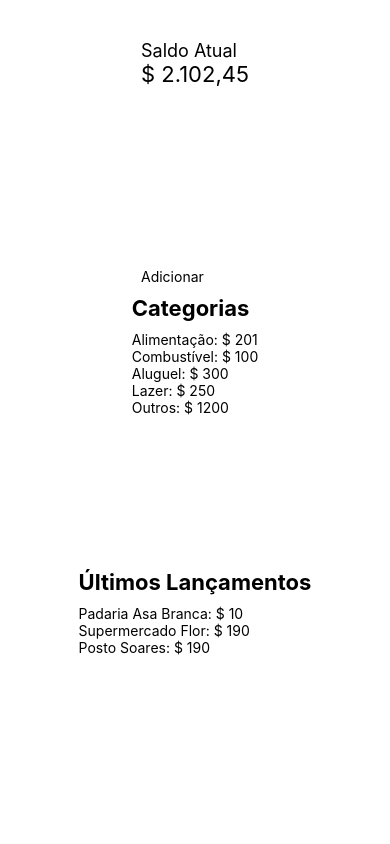
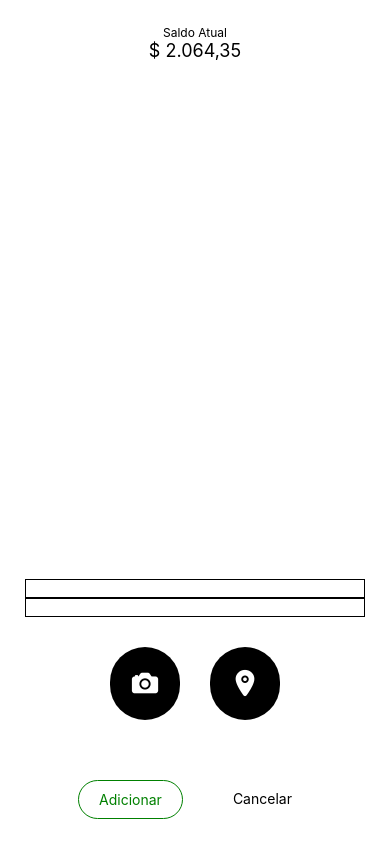
Before and after one commit to Cleyton-1995/SmartMoneyCSC, a React Native app: screen /NewEntry in a window 390 px wide. Built offline with nearby package versions, Linux system fonts and the light colour scheme.

Commit message:
feat: initialize NewEntry screen and your components structure

```diff
--- a/App.tsx
+++ b/App.tsx
@@ -1,11 +1,13 @@
 import { StatusBar } from 'expo-status-bar';
 import { StyleSheet, Text, View } from 'react-native';
 import { Main } from './src/screens/Main';
+import { NewEntry } from './src/screens/NewEntry';
 
 export default function App() {
   return (
     <View style={styles.container}>
-      <Main/>
+      {/* <Main/> */}
+      <NewEntry/>
       <StatusBar style="auto" />
     </View>
   );
@@ -14,8 +16,5 @@ export default function App() {
 const styles = StyleSheet.create({
   container: {
     flex: 1,
-    backgroundColor: '#fff',
-    alignItems: 'center',
-    justifyContent: 'center',
   },
 });
--- /dev/null
+++ b/src/components/BalanceLabel/index.tsx
@@ -0,0 +1,13 @@
+import React from 'react';
+import { Text, View } from 'react-native';
+
+import { styles } from './styles';
+
+export function BalanceLabel() {
+  return (
+    <View style={styles.container}>
+      <Text style={styles.label}>Saldo Atual</Text>
+      <Text style={styles.value}>$ 2.064,35</Text>
+    </View>
+  );
+}
--- /dev/null
+++ b/src/components/BalanceLabel/styles.ts
@@ -0,0 +1,14 @@
+import { StyleSheet } from 'react-native';
+
+export const styles = StyleSheet.create({
+  container: {
+   flex: 1,
+   alignItems: 'center',
+  },
+  label: {
+   fontSize: 12,
+  },
+  value: {
+   fontSize: 18,
+  },
+});
--- /dev/null
+++ b/src/screens/NewEntry/index.tsx
@@ -0,0 +1,47 @@
+import React from "react";
+import { Text, TextInput, TouchableOpacity, View } from "react-native";
+
+import { styles } from "./styles";
+import { BalanceLabel } from "../../components/BalanceLabel";
+import { Ionicons } from "@expo/vector-icons";
+
+export function NewEntry() {
+  return (
+    <View style={styles.container}>
+      <BalanceLabel />
+
+      <View>
+        <TextInput style={styles.input} />
+        <TextInput style={styles.input} />
+
+        <View style={styles.buttonIcons}>
+          <TouchableOpacity activeOpacity={0.8}>
+            <Ionicons
+              style={styles.icon}
+              name="camera"
+              size={30}
+              color="#ffffff"
+            />
+          </TouchableOpacity>
+          <TouchableOpacity activeOpacity={0.8}>
+            <Ionicons
+              style={styles.icon}
+              name="location"
+              size={30}
+              color="#FFFFFF"
+            />
+          </TouchableOpacity>
+        </View>
+
+        <View style={styles.button}>
+          <TouchableOpacity activeOpacity={0.8}>
+            <Text style={styles.buttonTextAdd}>Adicionar</Text>
+          </TouchableOpacity>
+          <TouchableOpacity activeOpacity={0.8}>
+            <Text style={styles.buttonTextCancel}>Cancelar</Text>
+          </TouchableOpacity>
+        </View>
+      </View>
+    </View>
+  );
+}
--- /dev/null
+++ b/src/screens/NewEntry/styles.ts
@@ -0,0 +1,60 @@
+import { StyleSheet } from "react-native";
+
+export const styles = StyleSheet.create({
+  container: {
+    flex: 1,
+    padding: 25,
+  },
+
+  input: {
+    borderColor: "#000000",
+    borderWidth: 1,
+  },
+
+  buttonIcons: {
+   justifyContent: "center",
+   alignContent: "space-around",
+   flexDirection: "row",
+   gap: 30,
+   marginTop: 30
+  },
+
+  button: {
+   justifyContent: "center",
+   alignContent: "space-around",
+   flexDirection: "row",
+   gap: 30,
+   marginTop: 30,
+  },
+
+  buttonTextAdd: {
+   justifyContent: "center",
+   alignContent: "space-around",
+   flexDirection: "row",
+   gap: 30,
+   marginTop: 30,
+   borderRadius: 25,
+   borderWidth: 1,
+   borderColor: "green",
+   paddingVertical: 10,
+   paddingHorizontal: 20,
+   color: "green",
+  },
+
+  buttonTextCancel: {
+   justifyContent: "center",
+   alignContent: "space-around",
+   flexDirection: "row",
+   gap: 30,
+   marginTop: 30,
+   borderRadius: 25,
+   paddingVertical: 10,
+   paddingHorizontal: 20,
+  },
+
+  icon: {
+   borderRadius: 50,
+   backgroundColor: "#000000",
+   padding: 20
+  }
+});
```
